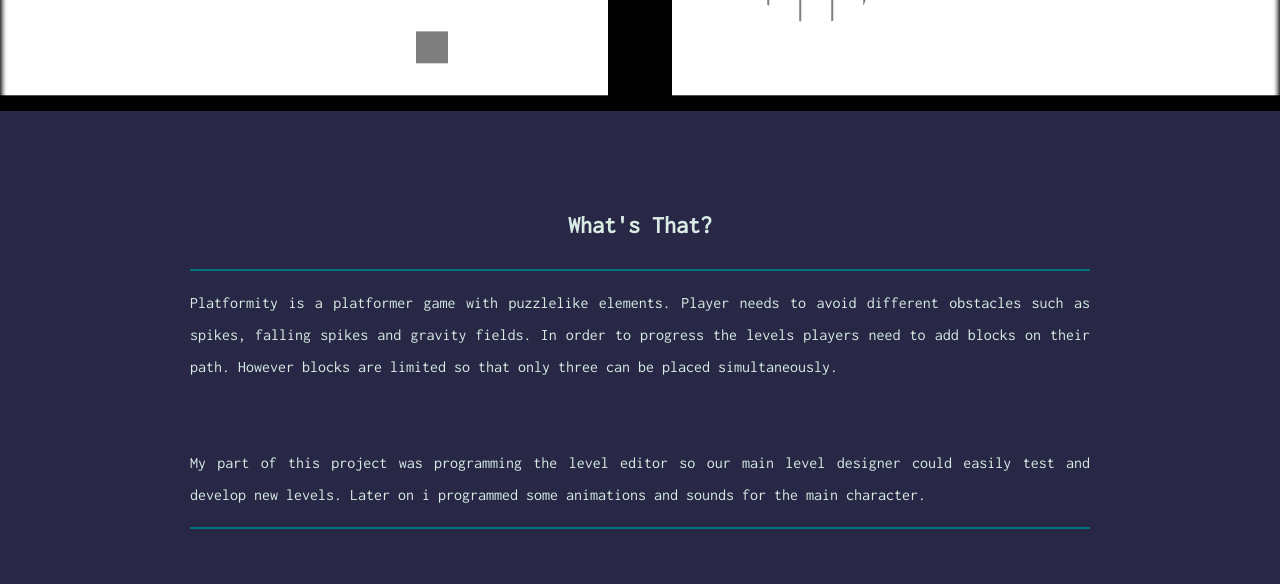
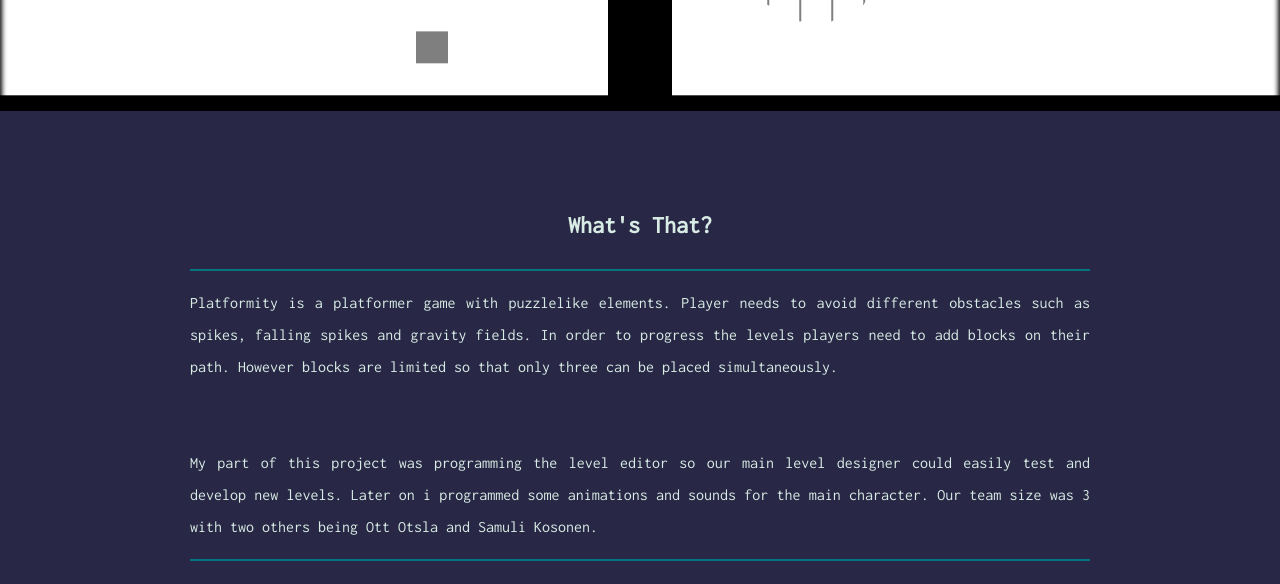
Before and after one commit to Niko-Viitio/Portfolio, a plain HTML site: page platformity.html in a window 1280 px wide. Shown: the part 368-952 px from the top of the page. Drawn offline with Linux system fonts and the light colour scheme.

Commit message:
updated platformity text

```diff
--- a/platformity.html
+++ b/platformity.html
@@ -93,7 +93,7 @@
         <br>
         <p>
           My part of this project was programming the level editor so our main level designer could easily test and develop new levels.
-          Later on i programmed some animations and sounds for the main character.
+          Later on i programmed some animations and sounds for the main character. Our team size was 3 with two others being Ott Otsla and Samuli Kosonen.
         </p>
         <hr>
       </div>
```
